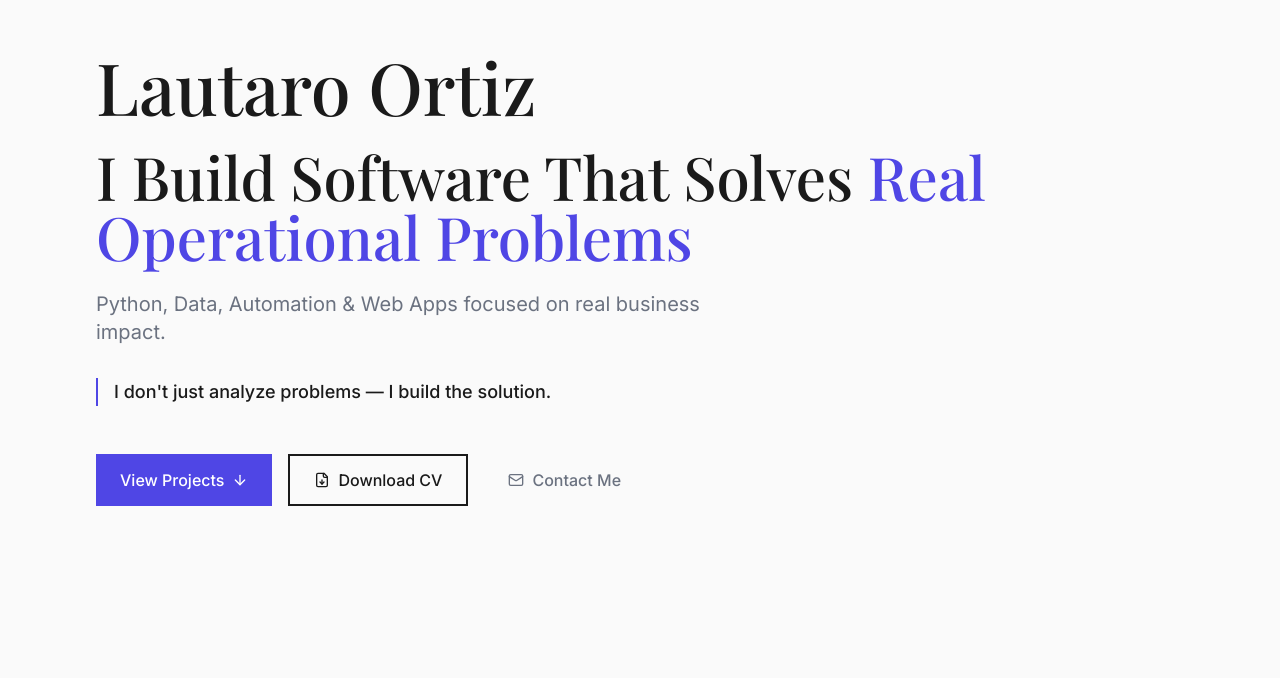
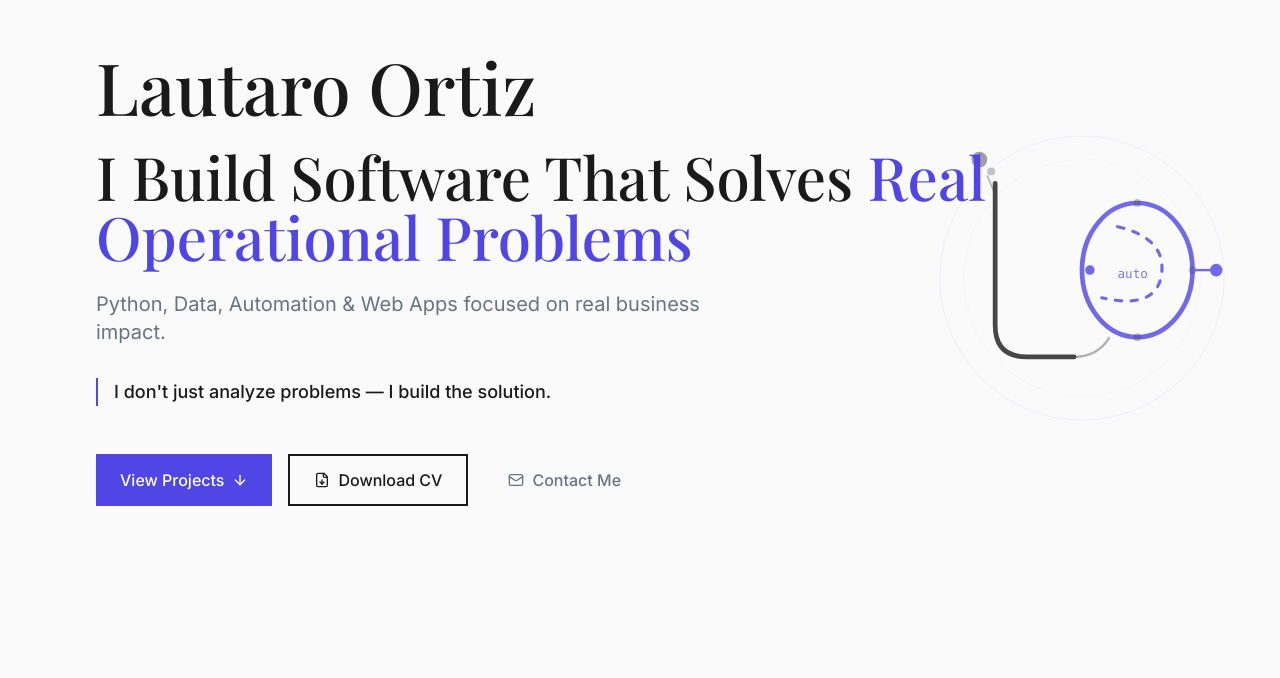
Before and after one commit to tonysoprano33/portfolio-lautaro-ortiz, a Next.js app: page / in a window 1280 px wide. Shown: the part 122-800 px from the top of the page. Built offline with nearby package versions, Linux system fonts and the light colour scheme.

Commit message:
Add back LO illustration to Hero section

```diff
--- a/src/components/Hero.tsx
+++ b/src/components/Hero.tsx
@@ -5,7 +5,73 @@ import { ArrowDown, FileDown, Mail } from "lucide-react";
 export default function Hero() {
   return (
     <section className="min-h-screen flex flex-col justify-center px-6 sm:px-12 lg:px-24 py-20 relative overflow-hidden">
-      <div className="max-w-4xl">
+      {/* LO Illustration - right side */}
+      <div className="hidden lg:block absolute top-1/2 right-12 -translate-y-1/2">
+        <svg width="300" height="350" viewBox="0 0 380 440" fill="none" xmlns="http://www.w3.org/2000/svg" className="opacity-80">
+          {/* Fondo circular sutil */}
+          <circle cx="190" cy="220" r="180" stroke="currentColor" strokeWidth="1" fill="none" className="text-accent opacity-10"/>
+          <circle cx="190" cy="220" r="150" stroke="currentColor" strokeWidth="1" fill="none" className="text-accent opacity-5"/>
+
+          {/* L inicial - elegante */}
+          <path
+            d="M 80 100 L 80 280 Q 80 320 120 320 L 180 320"
+            stroke="currentColor"
+            strokeWidth="6"
+            fill="none"
+            className="text-primary"
+            strokeLinecap="round"
+            strokeLinejoin="round"
+          />
+
+          {/* O - loop de automatización */}
+          <ellipse cx="260" cy="210" rx="70" ry="85"
+            stroke="currentColor"
+            strokeWidth="6"
+            fill="none"
+            className="text-accent"
+          />
+
+          {/* Flecha de loop animada dentro del O */}
+          <path
+            d="M 235 155 Q 300 170 290 220 Q 280 260 215 245"
+            stroke="currentColor"
+            strokeWidth="4"
+            fill="none"
+            className="text-accent"
+            strokeLinecap="round"
+            strokeDasharray="8 12"
+          >
+            <animate attributeName="stroke-dashoffset" values="0;-40" dur="3s" repeatCount="indefinite"/>
+          </path>
+
+          {/* Entrada de datos */}
+          <circle cx="60" cy="70" r="10" fill="currentColor" className="text-primary opacity-50"/>
+          <circle cx="75" cy="85" r="5" fill="currentColor" className="text-primary opacity-30"/>
+          <line x1="70" y1="90" x2="78" y2="110" stroke="currentColor" strokeWidth="2" className="text-primary opacity-40"/>
+
+          {/* Conexión L → O */}
+          <path d="M 180 320 Q 210 320 225 295" stroke="currentColor" strokeWidth="3" fill="none" className="text-primary opacity-40"/>
+
+          {/* Puntos de proceso */}
+          <circle cx="200" cy="210" r="6" fill="currentColor" className="text-accent">
+            <animate attributeName="opacity" values="0.3;1;0.3" dur="2s" repeatCount="indefinite"/>
+          </circle>
+          <circle cx="260" cy="125" r="5" fill="currentColor" className="text-primary opacity-30"/>
+          <circle cx="330" cy="210" r="5" fill="currentColor" className="text-primary opacity-30"/>
+          <circle cx="260" cy="295" r="5" fill="currentColor" className="text-primary opacity-30"/>
+
+          {/* Output */}
+          <circle cx="360" cy="210" r="8" fill="currentColor" className="text-accent">
+            <animate attributeName="r" values="8;12;8" dur="2s" repeatCount="indefinite"/>
+          </circle>
+          <line x1="330" y1="210" x2="352" y2="210" stroke="currentColor" strokeWidth="3" className="text-accent"/>
+
+          {/* Texto "auto" centrado */}
+          <text x="235" y="220" fill="currentColor" className="text-accent text-base font-mono font-medium opacity-90">auto</text>
+        </svg>
+      </div>
+
+      <div className="max-w-4xl relative z-10">
         {/* Name */}
         <h1 className="font-display text-5xl sm:text-6xl md:text-7xl font-medium mb-6">
           Lautaro Ortiz
```
